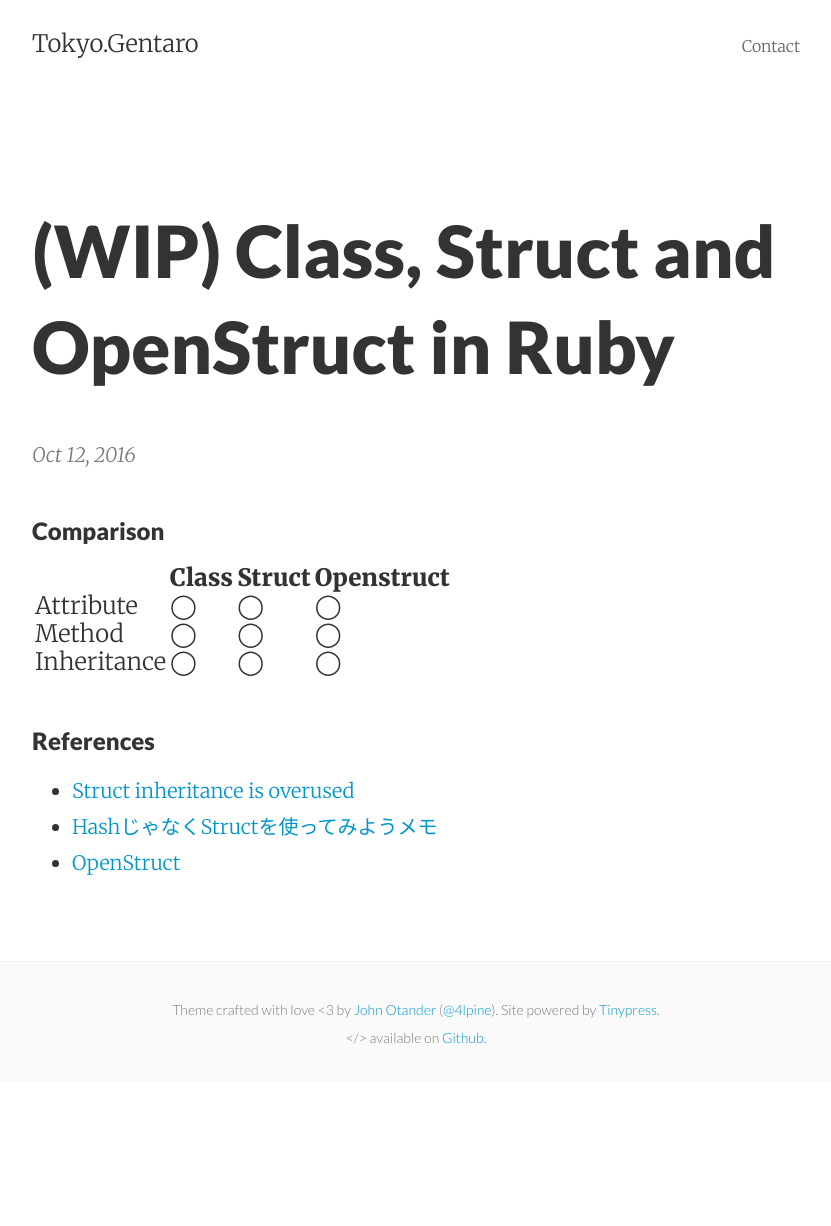
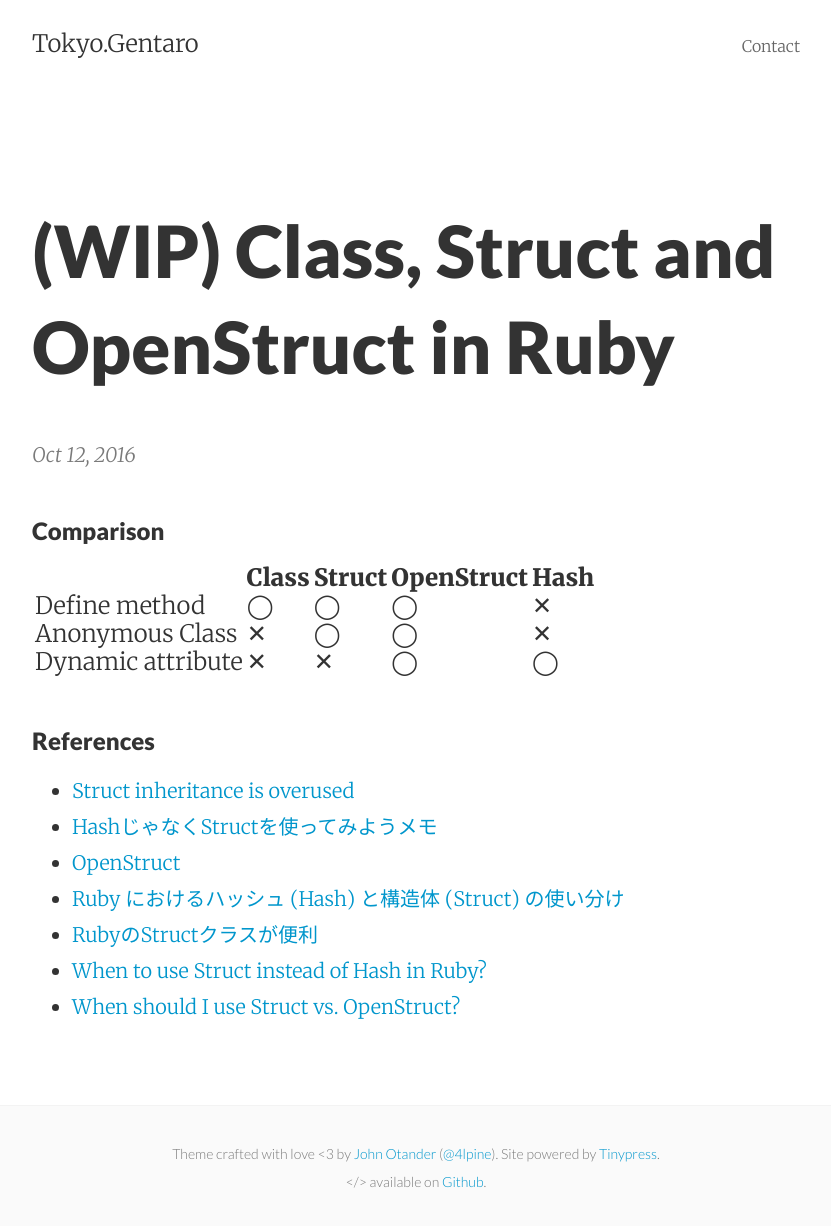
Before and after one commit to gentaro-sakamoto/gentaro-sakamoto.github.io, a Jekyll site: the page built from _posts/2016-10-12-class-struct-openstruct.markdown, in a window 1280 px wide. Shown: the whole page, without its empty margins (224-1055 px from the left). Built offline with Jekyll 4.4.1, drawn with Linux system fonts in a browser that asks for light colours; before the commit the page ends 1082 px from its top, so only the background shows below that.

Commit message:
Update the comparison.

```diff
--- a/_posts/2016-10-12-class-struct-openstruct.markdown
+++ b/_posts/2016-10-12-class-struct-openstruct.markdown
@@ -6,11 +6,11 @@ layout: post
 
 ### Comparison
 
-||Class|Struct| Openstruct|
-|---|---|---| ---|
-|Attribute| ◯ |◯| ◯|
-|Method| ◯ |◯| ◯|
-|Inheritance| ◯ |◯| ◯|
+||Class|Struct| OpenStruct|Hash|
+|---|---|---| ---|---|
+|Define method| ◯ |◯| ◯| ✕ |
+|Anonymous Class| ✕ |◯| ◯| ✕ |
+|Dynamic attribute| ✕ |✕| ◯ | ◯|
 
 
 
@@ -18,3 +18,7 @@ layout: post
 - [Struct inheritance is overused](http://thepugautomatic.com/2013/08/struct-inheritance-is-overused/)
 - [HashじゃなくStructを使ってみようメモ](http://d.hatena.ne.jp/riocampos+tech/20150404/struct_memo)
 - [OpenStruct](https://ruby-doc.org/stdlib-2.0.0/libdoc/ostruct/rdoc/OpenStruct.html)
+- [Ruby におけるハッシュ (Hash) と構造体 (Struct) の使い分け](http://qiita.com/megane42/items/5bfdb0764fa575efbdab)
+- [RubyのStructクラスが便利](http://moonstruckdrops.github.io/blog/2013/07/02/ruby-struct/)
+- [When to use Struct instead of Hash in Ruby?](http://stackoverflow.com/questions/3275594/when-to-use-struct-instead-of-hash-in-ruby)
+- [When should I use Struct vs. OpenStruct?](http://stackoverflow.com/questions/1177594/when-should-i-use-struct-vs-openstruct)
```
